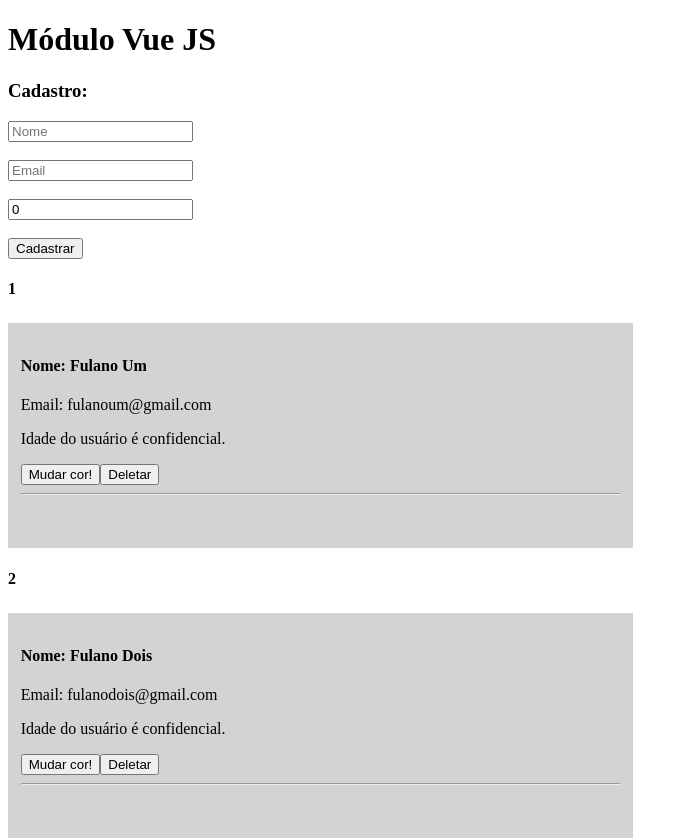
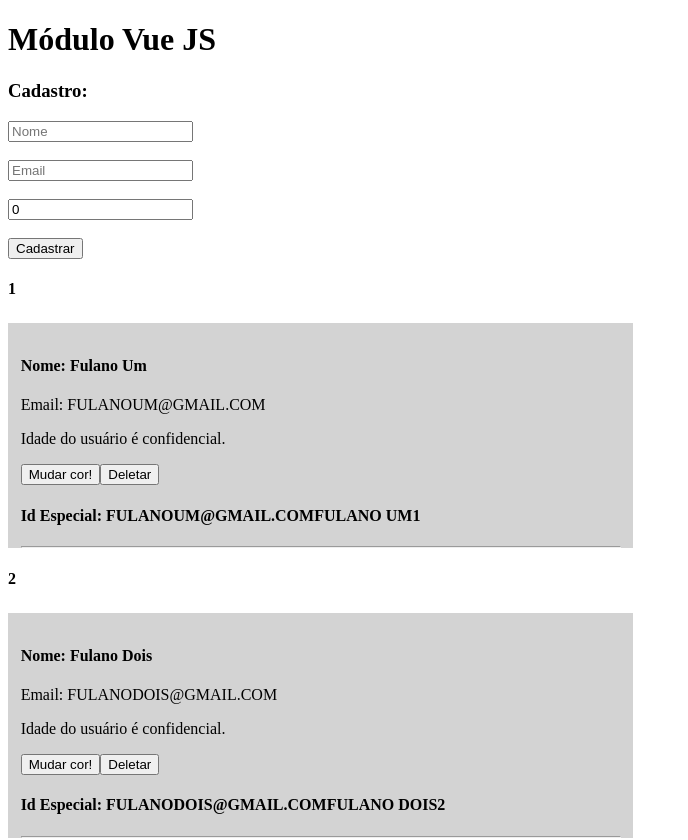
Before and after one commit to inessouza/node, a Vue app in the folder cursos/formacao-node/modulo19/guiaclientes/: page / in a window 1280 px wide. Shown: the top 840 px of the page, without its empty margins (0-688 px from the left). Built offline with nearby package versions, Linux system fonts and the light colour scheme.

Commit message:
Filters + Computed Properties

```diff
--- a/cursos/formacao-node/modulo19/guiaclientes/src/App.vue
+++ b/cursos/formacao-node/modulo19/guiaclientes/src/App.vue
@@ -73,8 +73,9 @@
       }
     },
     deleteUser: function($event) {
-      console.log("Recebendo Evento")
-      console.log($event)
+      var id = $event.idClient
+      var newArray = this.clientes.filter(cliente => cliente.id != id)
+      this.clientes = newArray
     }
   }
 }
--- a/cursos/formacao-node/modulo19/guiaclientes/src/components/ClienteVue.vue
+++ b/cursos/formacao-node/modulo19/guiaclientes/src/components/ClienteVue.vue
@@ -1,11 +1,12 @@
 <template>
     <div :class="{'cliente': !isPremium, 'cliente-premium': isPremium}">
         <h4>Nome: {{ cliente.name }}</h4>
-        <p>Email: {{ cliente.email }}</p>
+        <p>Email: {{ proccessEmail }}</p>
         <p v-if="showAge === true">Idade: {{ cliente.age }}</p>
         <p v-else>Idade do usuário é confidencial.</p>
         <button @click="changeColor($event)">Mudar cor!</button>
         <button @click="emitDeleteEvent">Deletar</button>
+        <h4>Id Especial: {{ idSpecial }}</h4>
         <hr>
     </div>
 </template>
@@ -30,7 +31,15 @@
         },
         emitDeleteEvent: function() {
             console.log("Emitindo do Filho")
-            this.$emit("meDelete")
+            this.$emit("meDelete", {course: "Formação Node", inPromotion: true, component: this})
+        }
+    },
+    computed: {
+        proccessEmail() {
+            return this.cliente.email.toUpperCase()
+        },
+        idSpecial: function() {
+            return (this.cliente.email + this.cliente.name + this.cliente.id).toUpperCase()
         }
     }
 }
```
